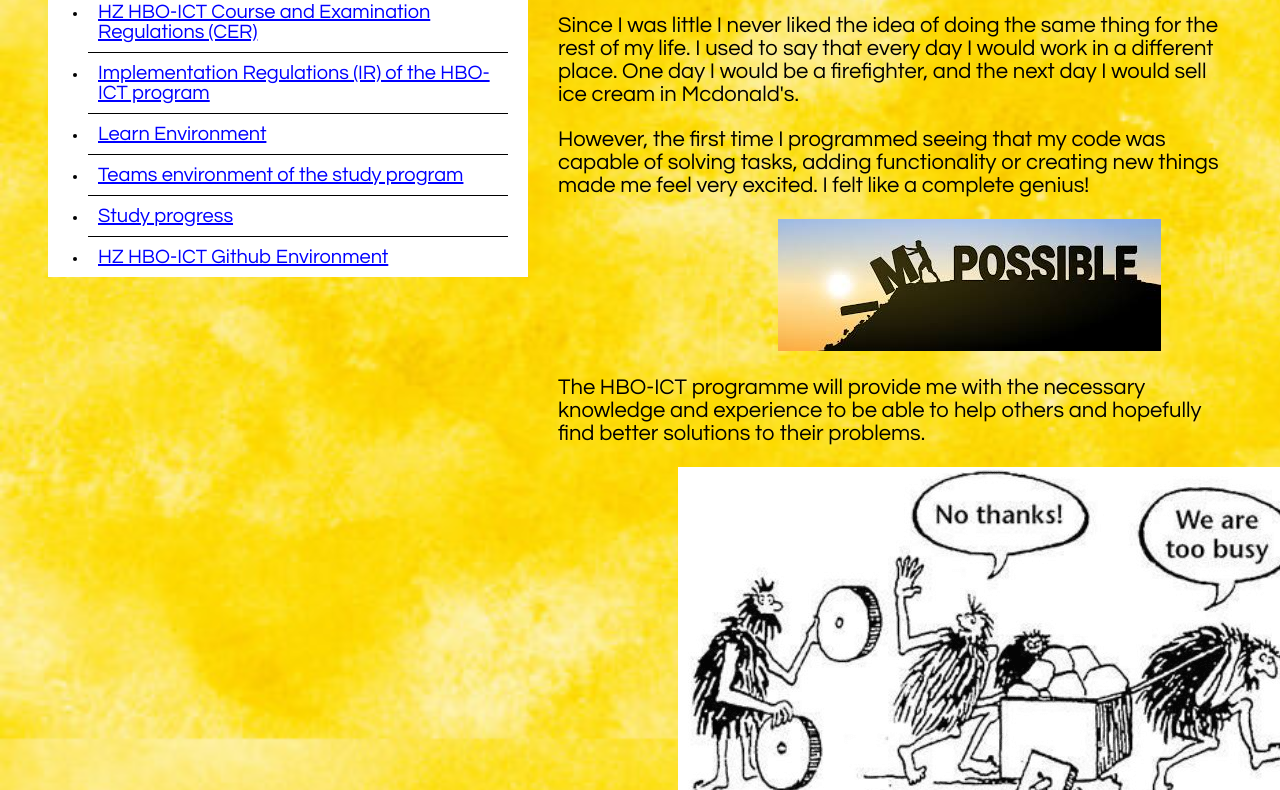
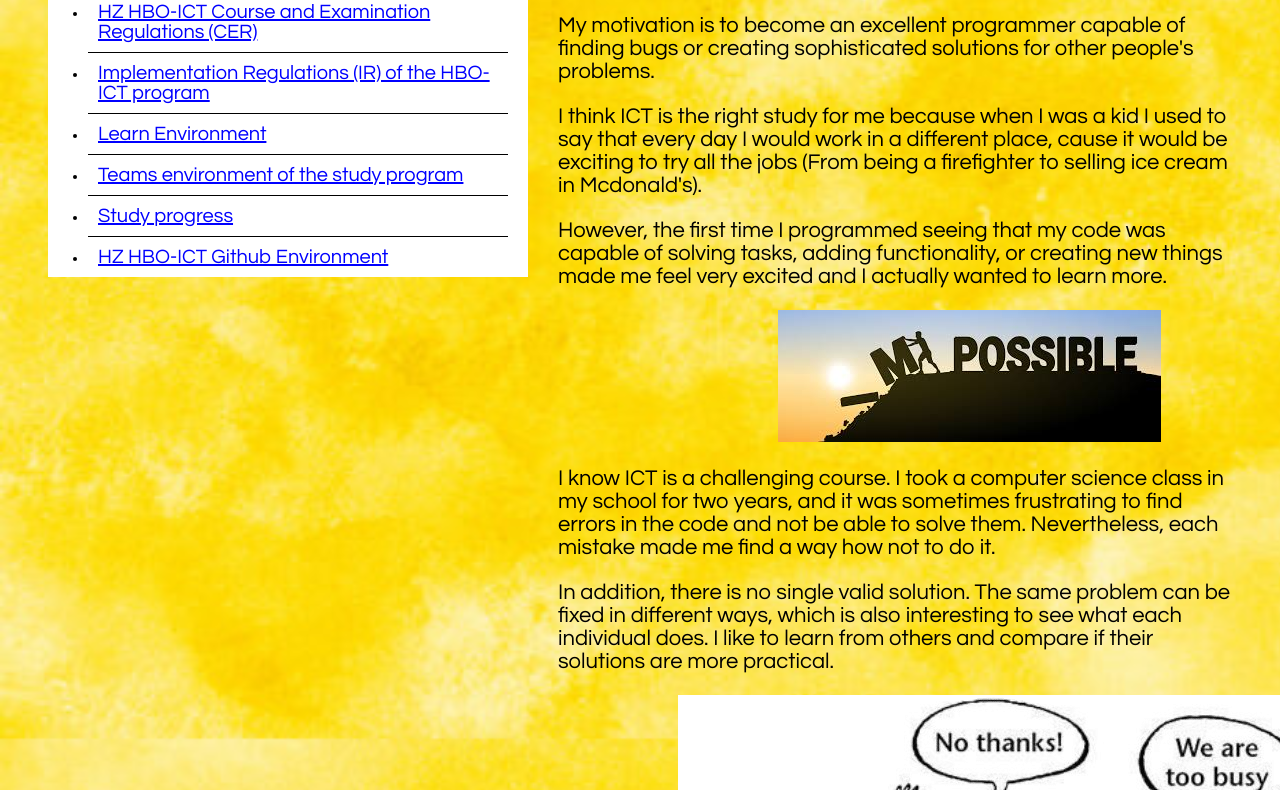
Before and after one commit to anafaraco01/anafaraco01.github.io, a plain HTML site: page index.html in a window 1280 px wide. Shown: the part 254-1044 px from the top of the page. Drawn offline with Linux system fonts and the light colour scheme.

Commit message:
motivation why why why

```diff
--- a/index.html
+++ b/index.html
@@ -41,11 +41,13 @@
       </aside>
 
       <article>
-        <h3> Why does the HBO-ICT programme suits me.</h3>
-        <p class="paragraph">Since I was little I never liked the idea of doing the same thing for the rest of my life. I used to say that every day I would work in a different place. One day I would be a firefighter, and the next day I would sell ice cream in Mcdonald's.</p>
-        <p class="paragraph">However, the first time I programmed seeing that my code was capable of solving tasks, adding functionality or creating new things made me feel very excited. I felt like a complete genius!</p>
+        <h3> Does the HBO-ICT programme suits me?</h3>
+        <p class="paragraph">My motivation is to become an excellent programmer capable of finding bugs or creating sophisticated solutions for other people's problems.</p>
+        <p class="paragraph">I think ICT is the right study for me because when I was a kid I used to say that every day I would work in a different place, cause it would be exciting to try all the jobs (From being a firefighter to selling ice cream in Mcdonald's).</p>
+        <p class="paragraph">However, the first time I programmed seeing that my code was capable of solving tasks, adding functionality, or creating new things made me feel very excited and I actually wanted to learn more.</p>
         <img id="impossible-pic" src="img/index/impossible.jpeg" alt="Everything is possible picture">
-        <p class="paragraph">The HBO-ICT programme will provide me with the necessary knowledge and experience to be able to help others and hopefully find better solutions to their problems.</p>
+        <p class="paragraph">I know ICT is a challenging course. I took a computer science class in my school for two years, and it was sometimes frustrating to find errors in the code and not be able to solve them. Nevertheless, each mistake made me find a way how not to do it.</p>
+        <p class="paragraph">In addition, there is no single valid solution. The same problem can be fixed in different ways, which is also interesting to see what each individual does. I like to learn from others and compare if their solutions are more practical.</p>
         <img id="help-pic" src="img/index/help.png" alt="Work smarter not harder picture">
       </article>
     </main>
```
Also changed, not shown: pages/profile.html (+1 -1 lines).
